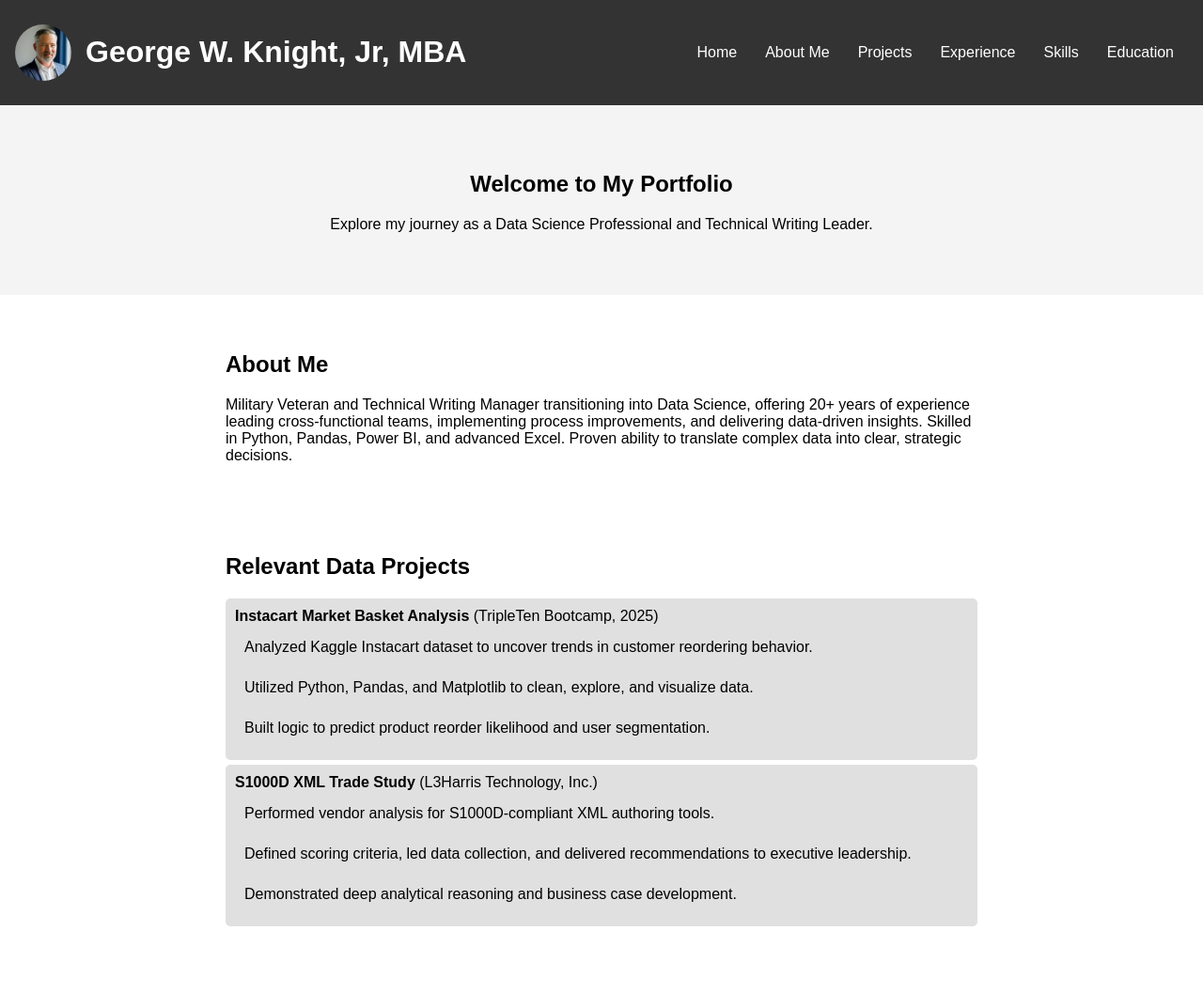
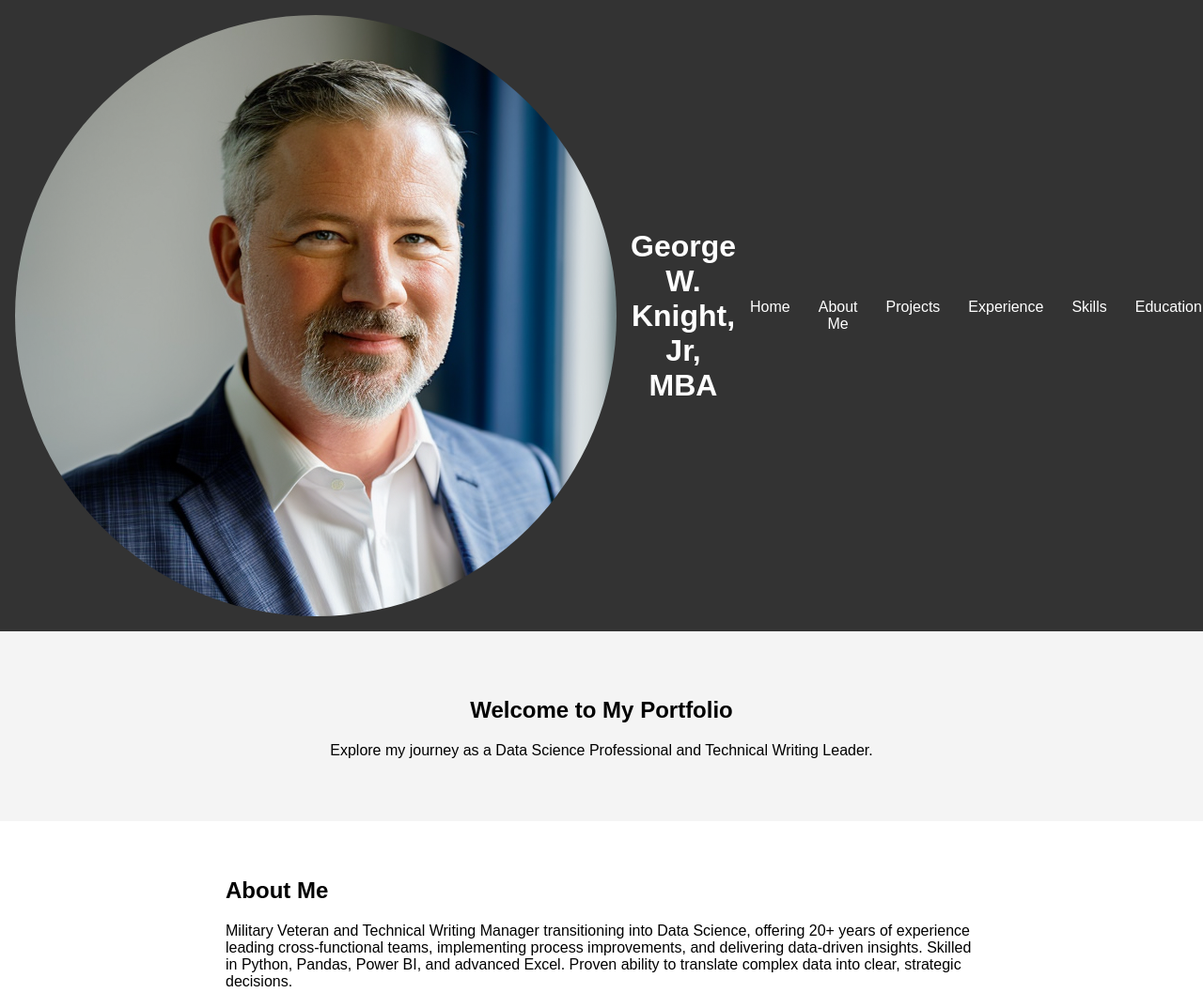
Before and after one commit to DigitalKnight74/My_Portfolio, a plain HTML site: page index.html in a window 1280 px wide. Shown: the top 1057 px of the page at 94% size. Drawn offline with Linux system fonts and the light colour scheme.

Commit message:
Adjusting image size to 640x640

```diff
--- a/index.html
+++ b/index.html
@@ -56,7 +56,7 @@
     <header>
         <div style="display: flex; align-items: center; justify-content: space-between;">
             <div style="display: flex; align-items: center;">
-                <img src="Headshot.png" alt="" style="width: 60px; height: 60px; border-radius: 50%; margin-right: 15px;">
+                <img src="Headshot.png" alt="George Knight Headshot" style="width: 640px; height: 640px; border-radius: 50%; margin-right: 15px; object-fit: cover;">
                 <h1>George W. Knight, Jr, MBA</h1>
             </div>
             <nav>
```
